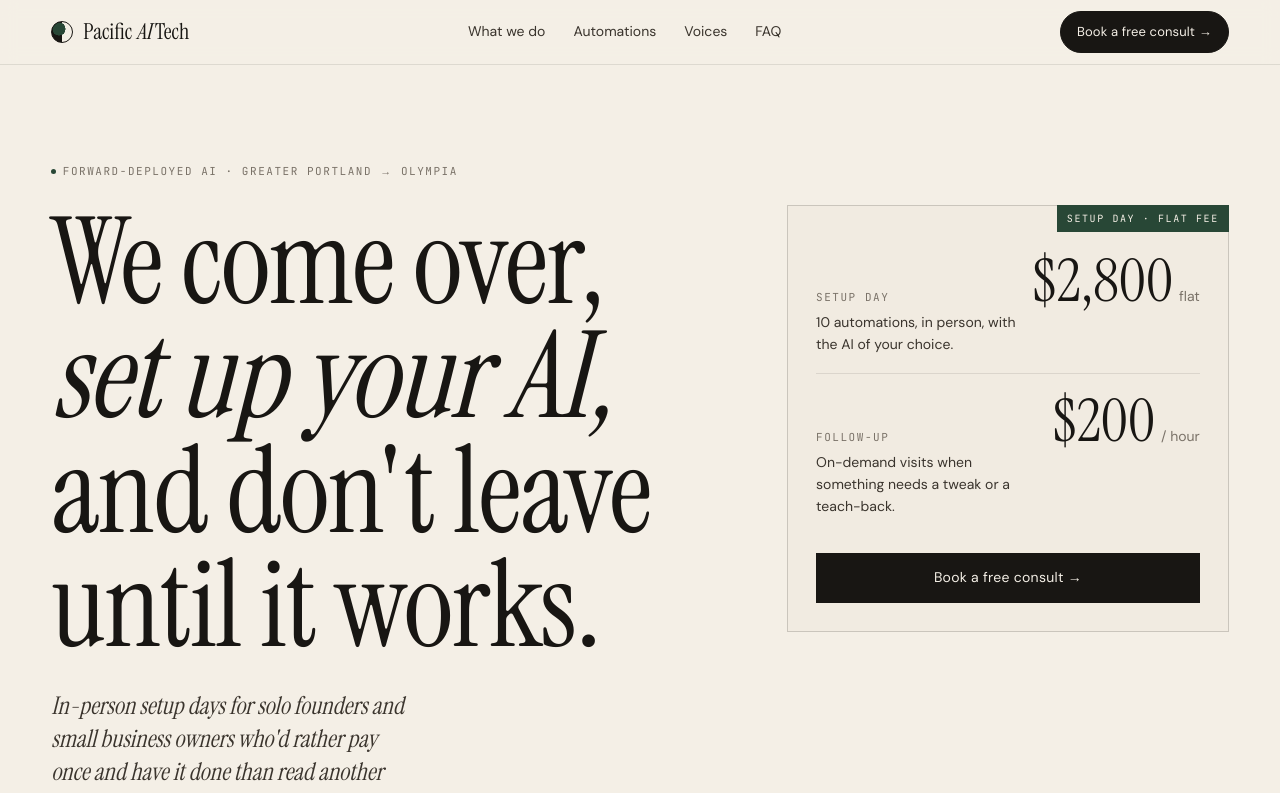
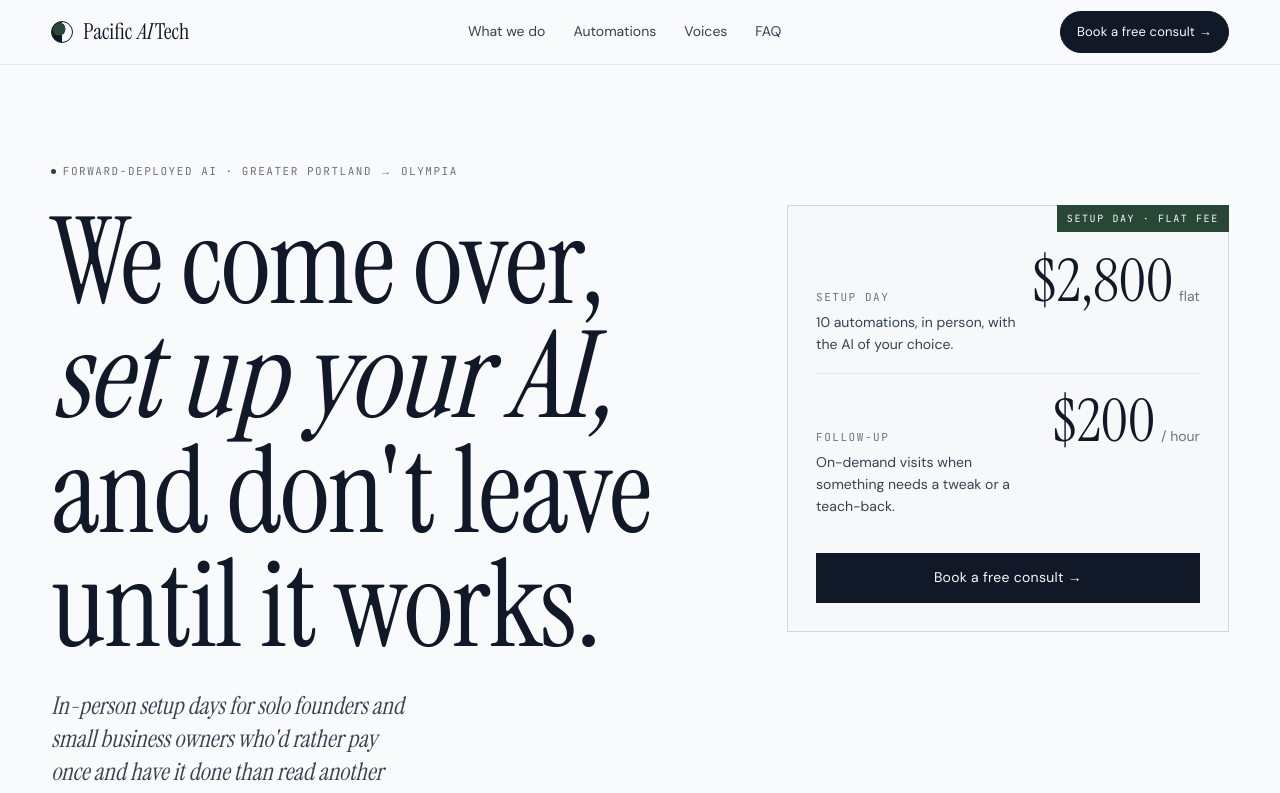
Before and after one commit to itsaark/pacific-ai-tech, a Next.js app: page / in a window 1280 px wide. Shown: the top 793 px of the page. Built offline with nearby package versions, Linux system fonts and the light colour scheme.

Commit message:
Switch color palette from paper (warm cream) to snow (cool white)
Replaces --paper (#F4EFE6) and warm-toned ink/muted/tint tokens with
a crisp snow palette (#F9FAFB) and cool-neutral greys throughout
globals.css and all components referencing the old tokens.

```diff
--- a/src/app/globals.css
+++ b/src/app/globals.css
@@ -42,44 +42,44 @@
 
 :root {
   /* ── Design tokens ── */
-  --paper: #F4EFE6;
-  --ink: #181613;
-  --ink-soft: #3a342d;
-  --muted-text: #7a7268;
-  --rule: rgba(24, 22, 19, 0.18);
-  --rule-soft: rgba(24, 22, 19, 0.10);
+  --snow: #F9FAFB;
+  --ink: #111827;
+  --ink-soft: #374151;
+  --muted-text: #6B7280;
+  --rule: rgba(17, 24, 39, 0.15);
+  --rule-soft: rgba(17, 24, 39, 0.08);
   --brand: #284736;
-  --brand-fg: #F4EFE6;
-  --tint: #e9e2d4;
+  --brand-fg: #F9FAFB;
+  --tint: #F3F4F6;
 
-  /* ── shadcn overrides → Paper palette ── */
-  --background: #F4EFE6;
-  --foreground: #181613;
-  --card: #F4EFE6;
-  --card-foreground: #181613;
-  --popover: #F4EFE6;
-  --popover-foreground: #181613;
-  --primary: #181613;
-  --primary-foreground: #F4EFE6;
-  --secondary: #e9e2d4;
-  --secondary-foreground: #181613;
-  --muted: #e9e2d4;
-  --muted-foreground: #7a7268;
-  --accent: #e9e2d4;
-  --accent-foreground: #181613;
+  /* ── shadcn overrides → Snow palette ── */
+  --background: #F9FAFB;
+  --foreground: #111827;
+  --card: #F9FAFB;
+  --card-foreground: #111827;
+  --popover: #F9FAFB;
+  --popover-foreground: #111827;
+  --primary: #111827;
+  --primary-foreground: #F9FAFB;
+  --secondary: #F3F4F6;
+  --secondary-foreground: #111827;
+  --muted: #F3F4F6;
+  --muted-foreground: #6B7280;
+  --accent: #F3F4F6;
+  --accent-foreground: #111827;
   --destructive: oklch(0.577 0.245 27.325);
-  --border: rgba(24, 22, 19, 0.18);
-  --input: rgba(24, 22, 19, 0.18);
-  --ring: rgba(24, 22, 19, 0.3);
+  --border: rgba(17, 24, 39, 0.15);
+  --input: rgba(17, 24, 39, 0.15);
+  --ring: rgba(17, 24, 39, 0.25);
   --radius: 0rem;
-  --sidebar: #F4EFE6;
-  --sidebar-foreground: #181613;
-  --sidebar-primary: #181613;
-  --sidebar-primary-foreground: #F4EFE6;
-  --sidebar-accent: #e9e2d4;
-  --sidebar-accent-foreground: #181613;
-  --sidebar-border: rgba(24, 22, 19, 0.18);
-  --sidebar-ring: rgba(24, 22, 19, 0.3);
+  --sidebar: #F9FAFB;
+  --sidebar-foreground: #111827;
+  --sidebar-primary: #111827;
+  --sidebar-primary-foreground: #F9FAFB;
+  --sidebar-accent: #F3F4F6;
+  --sidebar-accent-foreground: #111827;
+  --sidebar-border: rgba(17, 24, 39, 0.15);
+  --sidebar-ring: rgba(17, 24, 39, 0.25);
 }
 
 @layer base {
@@ -103,7 +103,7 @@
   }
   p { margin: 0 0 1em; }
   a { color: inherit; }
-  ::selection { background: var(--ink); color: var(--paper); }
+  ::selection { background: var(--ink); color: var(--snow); }
 }
 
 /* Typography scale */
@@ -240,7 +240,7 @@
 
 .nav-cta {
   background: var(--ink);
-  color: var(--paper);
+  color: var(--snow);
   border: 1px solid var(--ink);
   transition: background 0.15s, border-color 0.15s, color 0.15s;
 }
@@ -256,7 +256,7 @@
   text-align: center;
   text-decoration: none;
   background: var(--ink);
-  color: var(--paper);
+  color: var(--snow);
   padding: 14px 16px;
   font-size: 14px;
   letter-spacing: 0.02em;
@@ -267,7 +267,7 @@
 
 .submit-btn {
   background: var(--ink);
-  color: var(--paper);
+  color: var(--snow);
   border: none;
   padding: 14px 22px;
   font-size: 14px;
--- a/src/components/booking-form.tsx
+++ b/src/components/booking-form.tsx
@@ -129,7 +129,7 @@ export function BookingForm() {
                 className="p-[18px]"
                 style={{
                   border: "1px solid var(--brand)",
-                  background: "color-mix(in oklab, var(--brand) 10%, var(--paper))",
+                  background: "color-mix(in oklab, var(--brand) 10%, var(--snow))",
                   fontFamily: "var(--font-display-custom), Georgia, serif",
                   fontSize: 22,
                 }}
--- a/src/components/hero.tsx
+++ b/src/components/hero.tsx
@@ -67,7 +67,7 @@ export function Hero() {
             className="relative border p-7"
             style={{
               borderColor: "var(--rule)",
-              background: "color-mix(in oklab, var(--paper) 70%, var(--tint))",
+              background: "color-mix(in oklab, var(--snow) 70%, var(--tint))",
             }}
           >
             {/* Ribbon */}
--- a/src/components/site-nav.tsx
+++ b/src/components/site-nav.tsx
@@ -5,7 +5,7 @@ export function SiteNav() {
     <nav
       className="sticky top-0 z-30 border-b"
       style={{
-        background: "color-mix(in oklab, var(--paper) 88%, transparent)",
+        background: "color-mix(in oklab, var(--snow) 88%, transparent)",
         backdropFilter: "saturate(140%) blur(8px)",
         WebkitBackdropFilter: "saturate(140%) blur(8px)",
         borderColor: "var(--rule-soft)",
```
